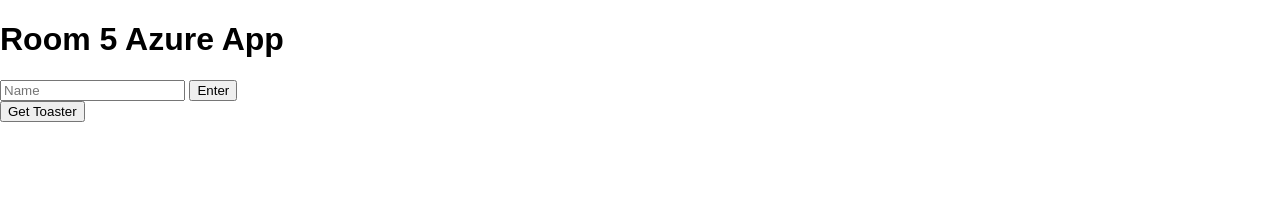
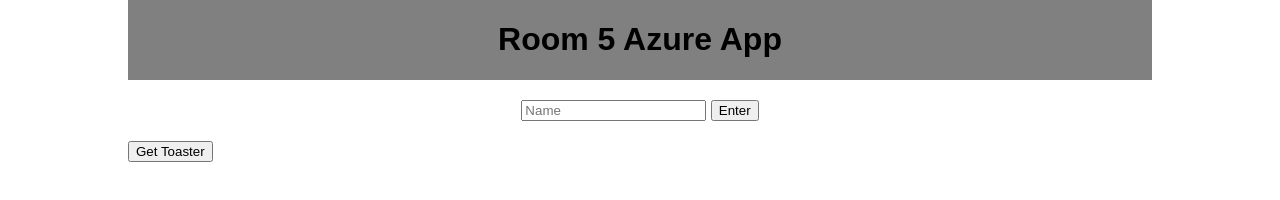
Before and after one commit to wonsk99/casestudy7, a website: page src/index.html in a window 1280 px wide. Drawn offline with Linux system fonts and the light colour scheme.

Commit message:
Update styles.css

```diff
--- a/src/styles.css
+++ b/src/styles.css
@@ -9,13 +9,24 @@
   background-color: #fff;
 }
 
-main {
+.main {
   margin: auto;
-  width: 50%;
-  padding: 20px;
+  width: 80%;
+  display: flex;
+  flex-direction: column;
 }
 
-main > h1 {
-  text-align: center;
-  font-size: 3.5em;
+.main > .header{
+	background-color: gray;
 }
+
+.header > h1 {
+	text-align: center;
+}
+
+.content {
+	display: flex;
+	justify-content: center;
+	padding-top: 20px;
+	padding-bottom: 20px;
+}
```
